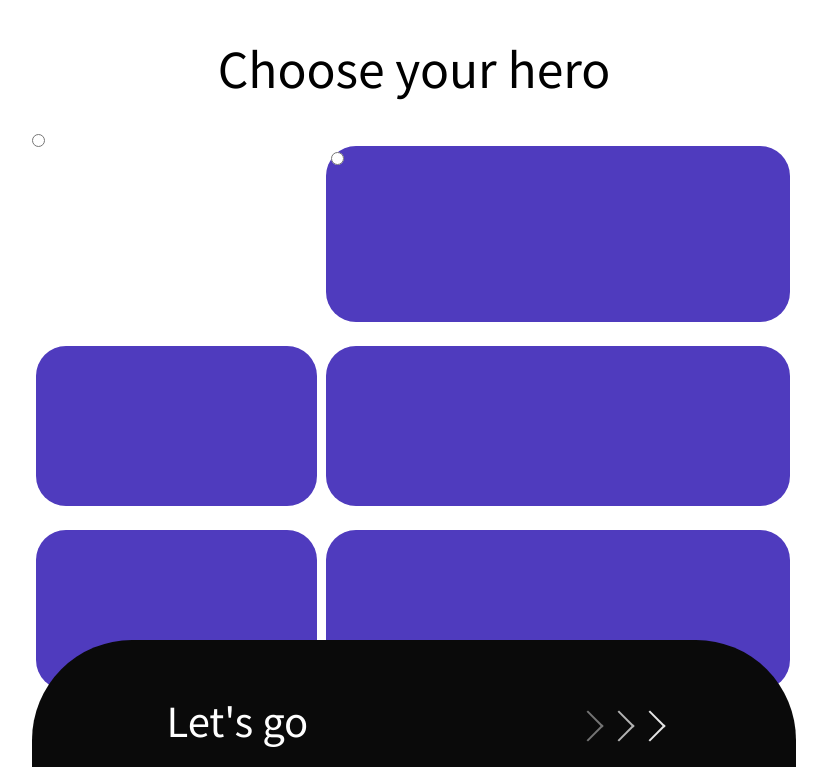
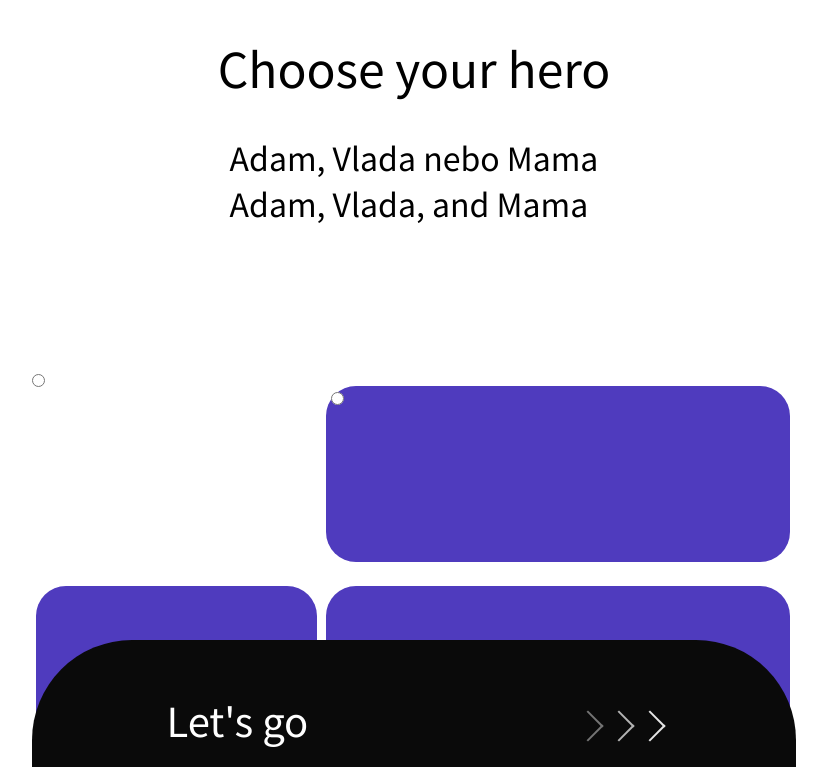
Before and after one commit to MartinPucan/styling, a website: page templates/challenges/lego.html in a window 1280 px wide. Shown: the top 767 px of the page, without its empty margins (226-1053 px from the left). Drawn offline with Linux system fonts and the light colour scheme.

Commit message:
add js file to lego and tried new features from es12

```diff
--- a/front/css/lego.scss
+++ b/front/css/lego.scss
@@ -30,6 +30,16 @@ nav {
   @media all and (max-width: $media-l) {
     font-size: 2.25em;
   }
+}
+
+.row-30vh {
+  width: 100%;
+  min-height: 30vh;
+  @extend %center-flex;
+}
+
+.fs2 {
+  font-size: 2em;
 }
 
 .container {
--- a/public/js/lego.js
+++ b/public/js/lego.js
@@ -1,13 +1,19 @@
-const div = document.querySelector('root');
+const div = document.getElementById('root');
+const stringSelector = document.getElementById('string');
 
+const sentence = "ahoj, ahoj, cau";
+const newSentence = sentence.replaceAll("ahoj", "cus");
+console.log(newSentence);
 const team = [
-  'Burns',
-  'Hertl',
-  'Pavelski',
-  'Thorton',
-  'Couture'
+  'Adam',
+  'Vlada',
+  'Mama'
 ];
 
-const formattedTeam = new Intl.ListFormat('en-GB', {style: 'long', type: 'conjunction'}).format(team);
+const formattedTeam = new Intl.ListFormat('cs-CS', {style: 'long', type: 'disjunction'}).format(team);
+const formattedTeamCZ = new Intl.ListFormat('en-US', {style: 'long', type: 'conjunction'}).format(team);
 
 div.innerHTML = `<div>${formattedTeam}</div>`;
+div.innerHTML += `<div>${formattedTeamCZ}</div>`;
+
+console.log("it works.");
--- a/templates/challenges/lego.html
+++ b/templates/challenges/lego.html
@@ -9,6 +9,11 @@
 </head>
 <body>
     <nav>Choose your hero</nav>
+
+    <section class="row-30vh fs2">
+        <div id="root"></div>
+        <div id="string"></div>
+    </section>
     <section class="container">
         <div>
             <label class="card">
@@ -39,5 +44,7 @@
             </a>
         </div>
     </section>
+
+<script src="/public/js/lego.js"></script>
 </body>
 </html>
```
Also changed, not shown: public/css/lego.css, 1 other file.
